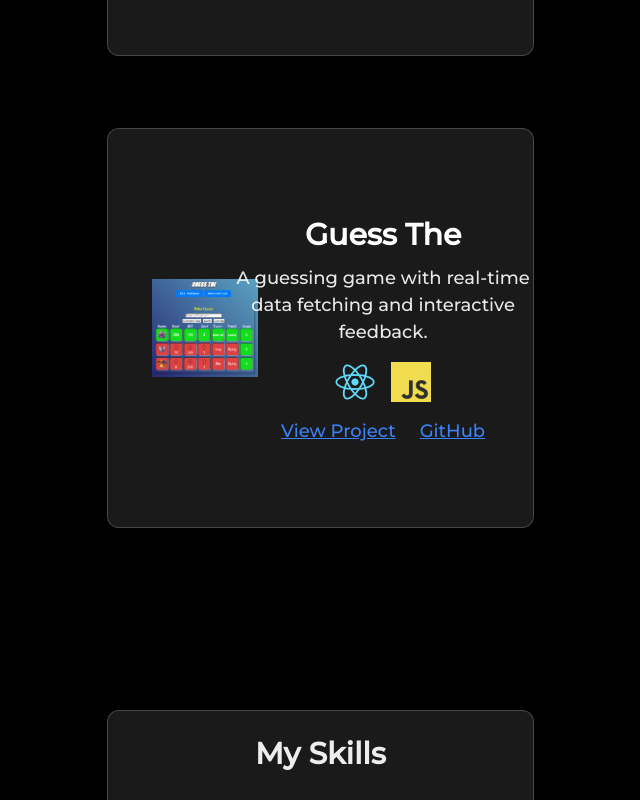
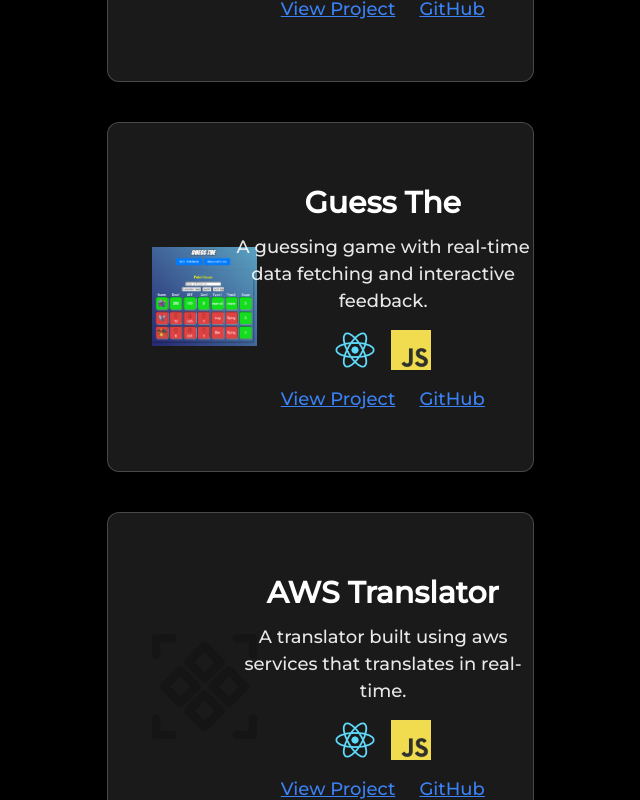
Before and after one commit to NaffodA/Portfolio-Site, a Next.js app: page / in a window 1280 px wide. Shown: the part 1380-2180 px from the top of the page, without its empty margins (320-960 px from the left). Built offline with nearby package versions, Linux system fonts and the light colour scheme.

Commit message:
scroll ani

```diff
--- a/app/layout.tsx
+++ b/app/layout.tsx
@@ -19,7 +19,7 @@ export default function RootLayout({
   children: React.ReactNode;
 }>) {
   return (
-    <html lang="en" className="overflow-x-hidden">
+    <html lang="en" className="!scroll-smooth overflow-x-hidden">
       <body
         className={`relative antialiased bg-black ${montserrat.variable} font-sans`}
 
--- a/components/Projects.tsx
+++ b/components/Projects.tsx
@@ -1,6 +1,8 @@
+'use client';
 import Image from 'next/image';
 import Link from 'next/link';
-
+import { motion, useScroll, useTransform } from 'framer-motion';
+import { useRef } from 'react';
 const projects = [
   {
     name: "Saucy",
@@ -18,17 +20,38 @@ const projects = [
     github: "https://github.com/your-repo.git",
     tech: ["/React.png", "/JavaScript.png"],
   },
+  {
+    name: "AWS Translator",
+    description: "A translator built using aws services that translates in real-time.",
+    image: "/placeholder.png",
+    url: "",
+    github: "",
+    tech: ["/React.png", "/JavaScript.png"],
+  },
 ];
 
 export default function Projects() {
   return (
     <section id="projects" className="flex flex-col items-center justify-center w-full font-sans">
-        <div className="text-[45px] mt-32">My Projects</div>
-        {projects.map((project, index) => (
-          <div
+      <div className="text-[45px] mt-40 mb-16">My Projects</div>
+      {projects.map((project, index) => {
+        const ref = useRef<HTMLDivElement>(null);
+        const { scrollYProgress } = useScroll({
+          target: ref,
+          offset: ["0 1", "1.33 1"],
+        });
+        const scaleProgress = useTransform(scrollYProgress, [0,1], [0.8,1]);
+        const opacityProgress = useTransform(scrollYProgress, [0,1], [0.7,1]);
+        return (
+          <motion.div
             key={index}
-            className="w-1/3 h-[400px] border border-white/20 rounded-xl bg-white/10 backdrop-blur-lg flex flex-row justify-between items-center
-            mb-8 mt-10 transition-transform duration-300 ease-in-out transform-gpu will-change-transform hover:scale-105 p-6"
+            ref={ref}
+            className="w-1/3 h-[350px] border border-white/20 rounded-xl bg-white/10 backdrop-blur-lg flex flex-row justify-between items-center
+              mb-5 mt-5 p-6"
+            style={{
+              scale: scaleProgress,
+              opacity: opacityProgress,
+            }}
           >
             <div className="w-1/3 flex ml-5 justify-center">
               <Link href={project.url}>
@@ -38,7 +61,7 @@ const projects = [
                   width={200}
                   height={200}
                   className="object-contain"
-                  priority={index === 0}
+                  priority
                 />
               </Link>
             </div>
@@ -46,7 +69,7 @@ const projects = [
             <div className="w-2/3 flex flex-col justify-center items-center">
               <span className="text-white text-[30px] font-bold">{project.name}</span>
 
-              <p className="text-white/90 text-center w-[300px] text-[18px] mt-2 ">
+              <p className="text-white/90 text-center w-[300px] text-[18px] mt-2">
                 {project.description}
               </p>
 
@@ -67,8 +90,9 @@ const projects = [
                 </a>
               </div>
             </div>
-          </div>
-        ))}
+          </motion.div>
+        );
+      })}
     </section>
   );
 }
--- a/package.json
+++ b/package.json
@@ -9,6 +9,7 @@
     "lint": "next lint"
   },
   "dependencies": {
+    "framer-motion": "^12.4.7",
     "next": "15.1.7",
     "react": "^19.0.0",
     "react-dom": "^19.0.0",
```
Also changed, not shown: public/placeholder.png (added), 1 other file (tests, documents, lock files or other folders). Lines whose indentation alone changed are shown as unchanged.
